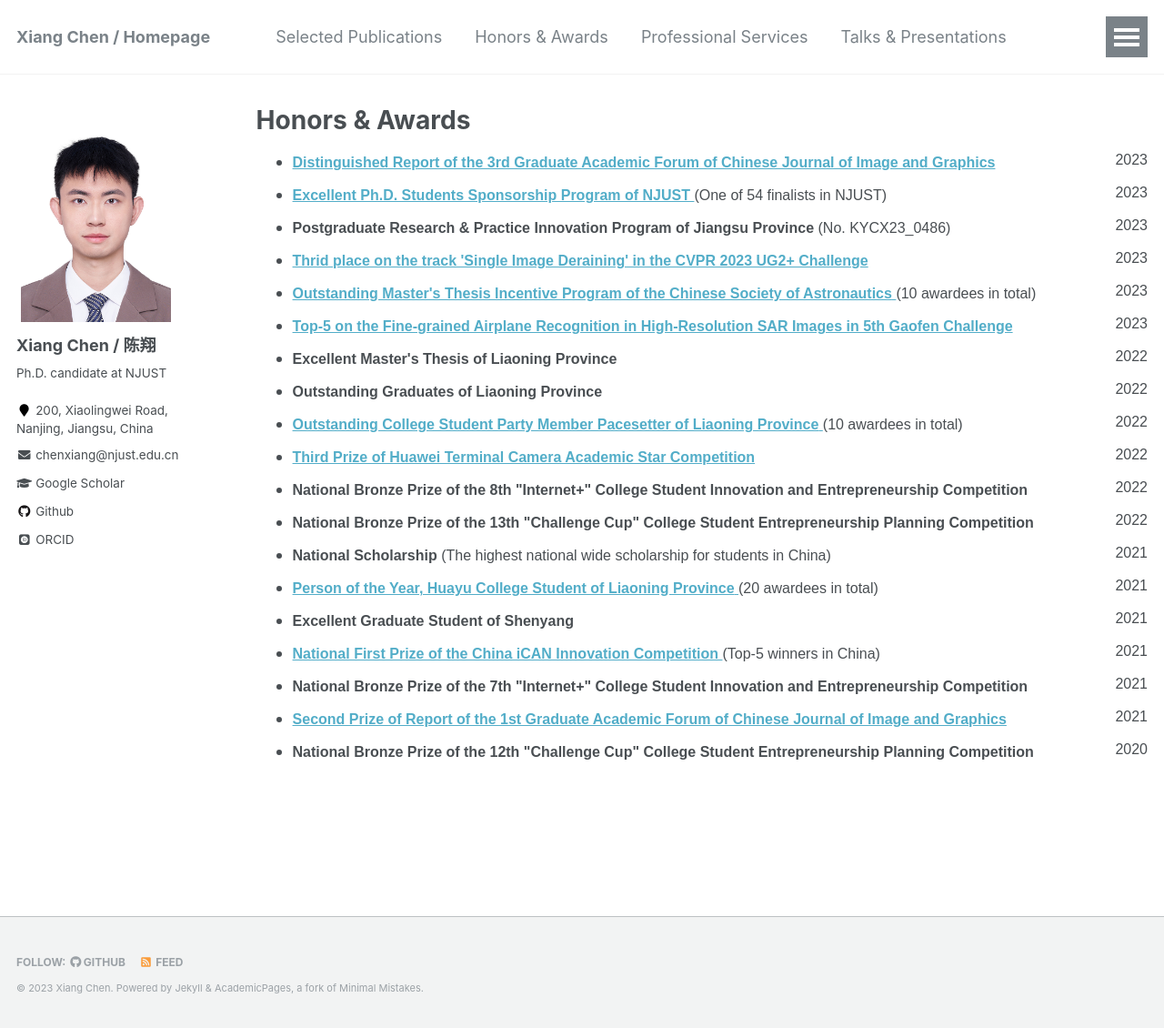
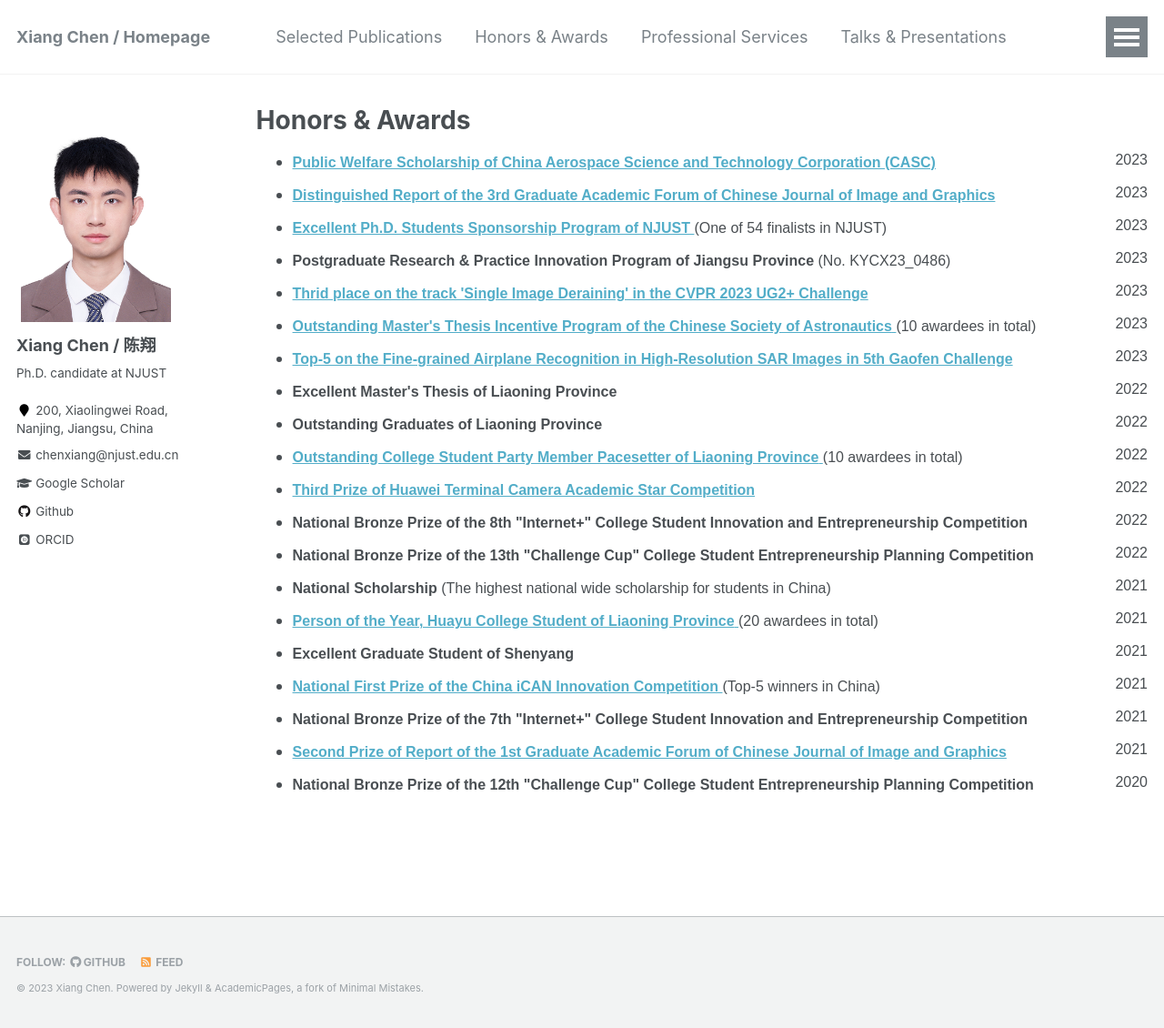
Before and after one commit to cschenxiang/cschenxiang.github.io, a Jekyll site: the page built from _pages/honors.html, in a window 1280 px wide and 1130 px high. Shown: the whole window at 91% size. Built offline with Jekyll 4.4.1, drawn with Linux system fonts in a browser that asks for light colours; some web fonts are replaced.

Commit message:
Update honors.html

```diff
--- a/_pages/honors.html
+++ b/_pages/honors.html
@@ -7,6 +7,9 @@ author_profile: true
 
 <ul>
 <p style="line-height: 120%; margin-left: 0px; margin-top: 8pt; margin-bottom: 8pt;"> <font face="Arial" size="3">
+
+<li><a href="https://gs.njust.edu.cn/02/ee/c14686a328430/page.htm" target="_blank"> <strong> Public Welfare Scholarship of China Aerospace Science and Technology Corporation (CASC)</strong> </a> <div style="float:right; text-align:right">2023</div>
+</li>
 
 <li><a href="http://www.cjig.cn/jig/ch/reader/view_news.aspx?id=20231207103524001" target="_blank"> <strong> Distinguished Report of the 3rd Graduate Academic Forum of Chinese Journal of Image and Graphics</strong> </a> <div style="float:right; text-align:right">2023</div>
 </li>
```
